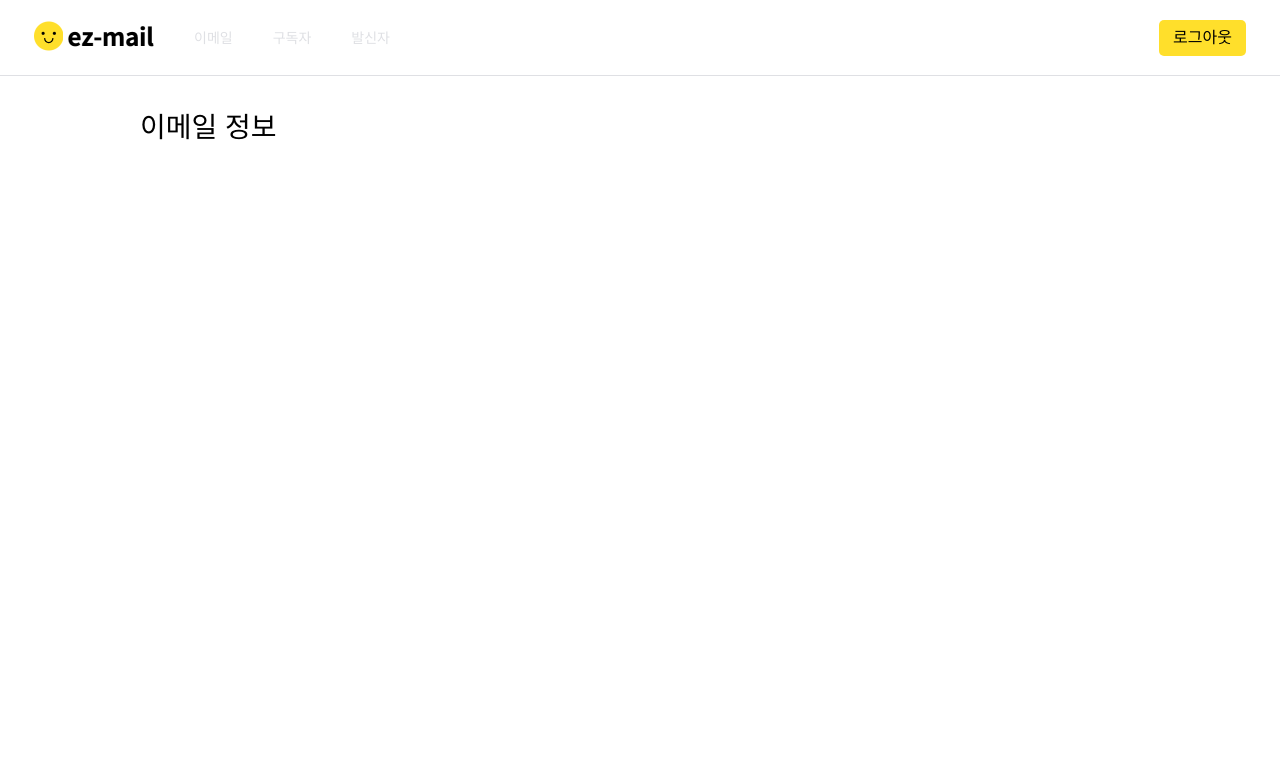
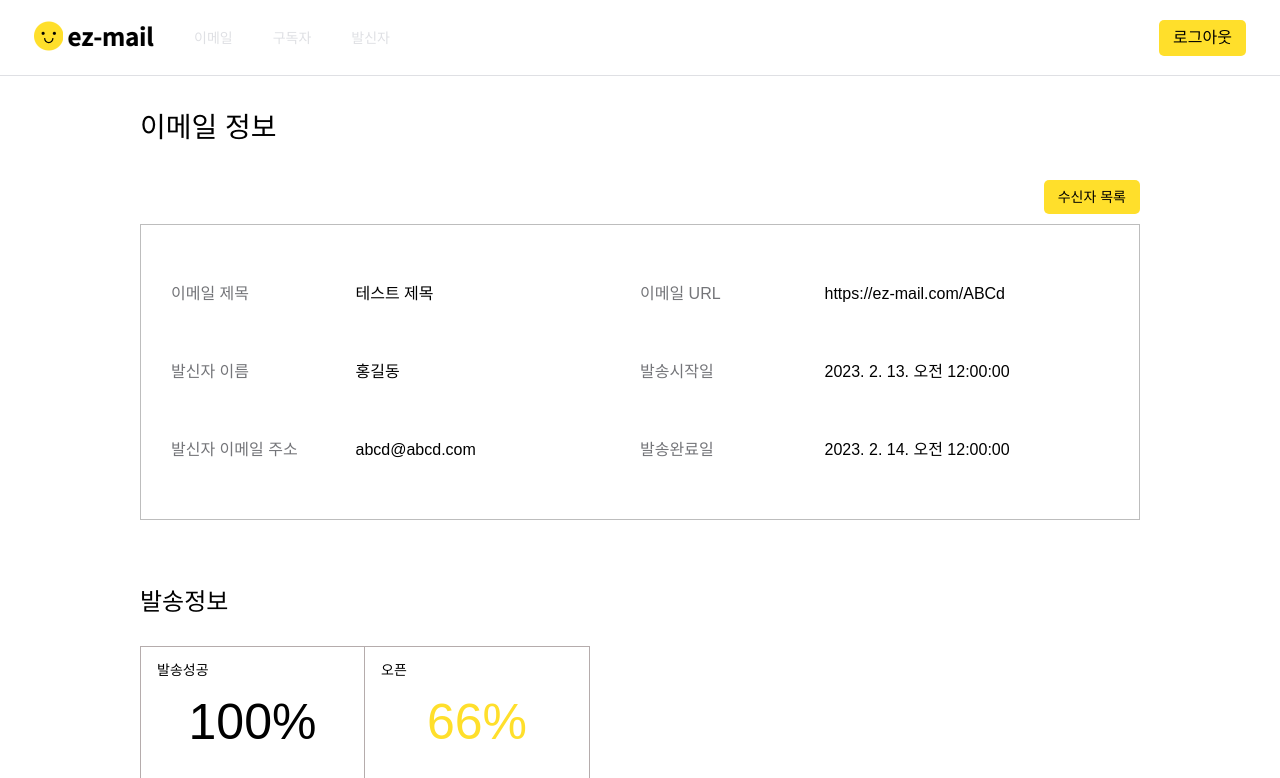
Before and after one commit to ez-mail/ez-mail-client-web, a React (Create React App) app: page /emails/1/dashboard in a window 1280 px wide. Shown: the top 778 px of the page. Built offline with nearby package versions, Linux system fonts and the light colour scheme.

Commit message:
feat: 발송 완료된 이메일 정보 화면 페이지 추가
- 발송 완료된 이메일 정보 화면 페이지를 추가하였습니다.

```diff
--- a/src/pages/emails/EmailsDashboard.jsx
+++ b/src/pages/emails/EmailsDashboard.jsx
@@ -1,11 +1,92 @@
 import React from 'react';
 import styled from 'styled-components';
+import {
+  getKoreaDateString,
+  getOpenMailPercentage,
+  getSuccessPercentage,
+} from '../../utils/dashboard';
+
+// 임시 데이터
+const emailData = {
+  _id: '12315',
+  editingStep: 4,
+  emailTitle: '테스트 제목',
+  emailContent: '<h1>테스트 이메일 입니다<h1>',
+  sender: '홍길동',
+  emailPreviewText: '테스트 이메일 미리보기',
+  recipients: [
+    {
+      email: 'asdf@asdf.com',
+      name: '길홍동',
+      adAgreement: true,
+      isEmailOpen: false,
+    },
+    {
+      email: 'zxcv@asdf.com',
+      name: '홍길',
+      adAgreement: true,
+      isEmailOpen: true,
+    },
+    {
+      email: 'qwer@asdf.com',
+      name: '동길',
+      adAgreement: true,
+      isEmailOpen: true,
+    },
+  ],
+  totalSendCount: 3,
+  successSendCount: 3,
+  startSendDate: new Date(`2023/02/13`),
+  endSendDate: new Date('2023/02/14'),
+};
 
 export default function EmailsDashboard() {
+  const handleRecipientsButtonClick = () => {
+    console.log('수신자 목록 버튼 클릭');
+  };
+
   return (
     <section>
       <MainContainer>
         <Title>이메일 정보</Title>
+        <ButtonContainer>
+          <RecipientsButton onClick={handleRecipientsButtonClick}>
+            수신자 목록
+          </RecipientsButton>
+        </ButtonContainer>
+        <EmailInfoContainer>
+          <EmailInfoTitle>이메일 제목</EmailInfoTitle>
+          <EmailInfoContent>{emailData.emailTitle}</EmailInfoContent>
+          <EmailInfoTitle>이메일 URL</EmailInfoTitle>
+          <EmailInfoContent>https://ez-mail.com/ABCd</EmailInfoContent>
+          <EmailInfoTitle>발신자 이름</EmailInfoTitle>
+          <EmailInfoContent>{emailData.sender}</EmailInfoContent>
+          <EmailInfoTitle>발송시작일</EmailInfoTitle>
+          <EmailInfoContent>
+            {getKoreaDateString(emailData.startSendDate)}
+          </EmailInfoContent>
+          <EmailInfoTitle>발신자 이메일 주소</EmailInfoTitle>
+          <EmailInfoContent>abcd@abcd.com</EmailInfoContent>
+          <EmailInfoTitle>발송완료일</EmailInfoTitle>
+          <EmailInfoContent>
+            {getKoreaDateString(emailData.endSendDate)}
+          </EmailInfoContent>
+        </EmailInfoContainer>
+        <SmallTitle>발송정보</SmallTitle>
+        <PercentInfoBox>
+          <LeftPercentBox>
+            <PercentTitleText>발송성공</PercentTitleText>
+            <PercentNumberText>
+              {getSuccessPercentage(emailData)}
+            </PercentNumberText>
+          </LeftPercentBox>
+          <RightPercentBox>
+            <PercentTitleText>오픈</PercentTitleText>
+            <PercentNumberText inputColor="#ffdf2b">
+              {getOpenMailPercentage(emailData)}
+            </PercentNumberText>
+          </RightPercentBox>
+        </PercentInfoBox>
       </MainContainer>
     </section>
   );
@@ -24,3 +105,78 @@ const Title = styled.span`
   font-size: 1.75rem;
   font-weight: 500;
 `;
+
+const ButtonContainer = styled.div`
+  padding-bottom: 10px;
+  text-align: end;
+`;
+
+const RecipientsButton = styled.button`
+  padding: 10px 14px;
+  border-radius: 5px;
+  background-color: #ffdf2b;
+  font-size: 0.875rem;
+  font-weight: 500;
+`;
+
+const EmailInfoContainer = styled.main`
+  display: grid;
+  grid-template-columns: 1fr 1fr 1fr 1fr;
+  align-items: center;
+  width: 100%;
+  height: 296px;
+  margin-bottom: 50px;
+  padding: 30px;
+  border: 1px solid #bdbdbd;
+`;
+
+const EmailInfoTitle = styled.div`
+  color: #747579;
+  font-size: 1rem;
+  font-weight: 400;
+`;
+
+const EmailInfoContent = styled.div`
+  position: relative;
+  left: -50px;
+  font-size: 1rem;
+  font-weight: 400;
+`;
+
+const SmallTitle = styled.span`
+  padding-top: 20px;
+  padding-bottom: 32px;
+  font-size: 24px;
+  font-weight: 500;
+`;
+
+const PercentInfoBox = styled.div`
+  display: flex;
+  width: 450px;
+  height: 150px;
+  margin-bottom: 30px;
+`;
+
+const LeftPercentBox = styled.div`
+  width: 50%;
+  border: 1px solid #b5acac;
+`;
+
+const PercentTitleText = styled.div`
+  padding: 16px;
+  font-size: 14px;
+  font-weight: 500;
+`;
+
+const PercentNumberText = styled.div`
+  padding-top: 4px;
+  color: ${props => props.inputColor || 'black'};
+  font-size: 50px;
+  text-align: center;
+`;
+
+const RightPercentBox = styled.div`
+  width: 50%;
+  border: 1px solid #b5acac;
+  border-width: 1px 1px 1px 0px;
+`;
--- a/src/utils/dashboard.js
+++ b/src/utils/dashboard.js
@@ -45,3 +45,11 @@ export function getOpenMailPercentage(data) {
 
   return `${Math.floor((openCount / totalCount) * 100)}%`;
 }
+
+export function getKoreaDateString(date) {
+  const koreaDate = new Date(
+    Date.parse(date) - date.getTimezoneOffset() * 60 * 1000,
+  );
+
+  return koreaDate.toLocaleString('ko-KR', { timeZone: 'UTC' });
+}
```
